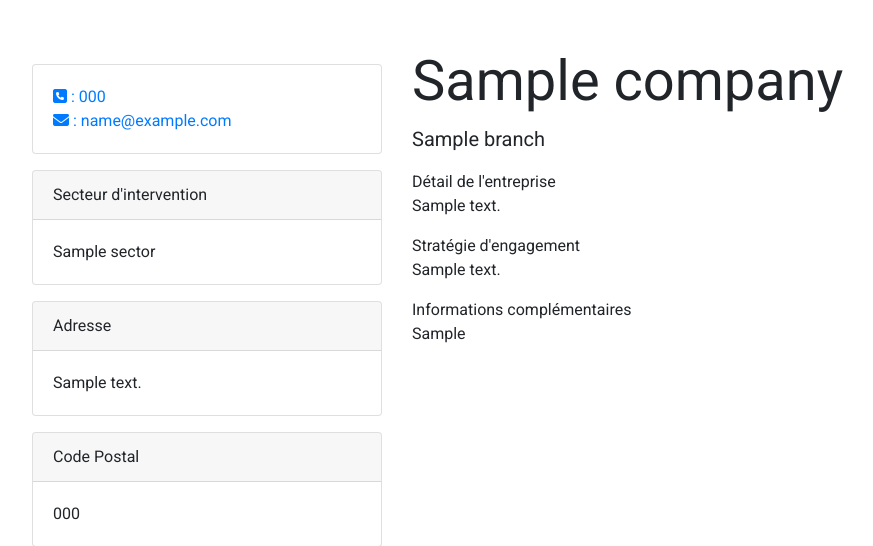
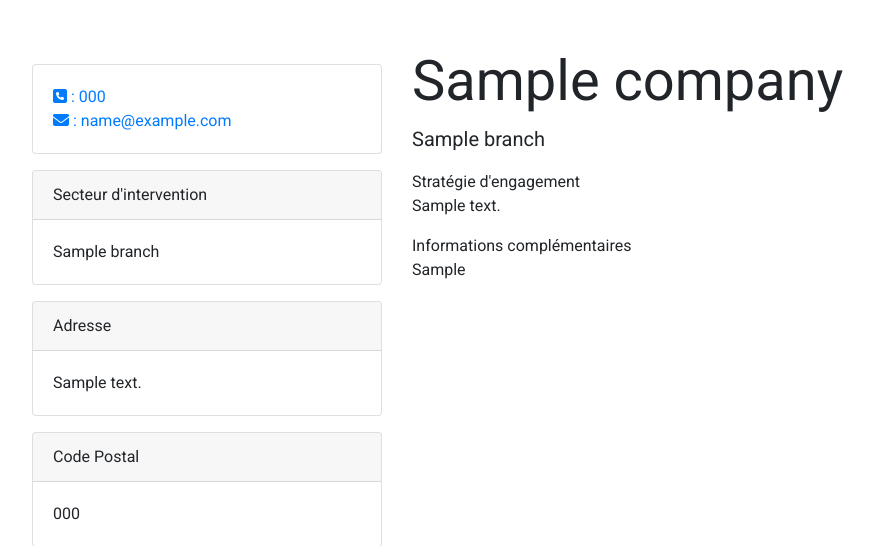
Before and after one commit to Societes-AnitCOR/societiesanticor.org, a Symfony app: template templates/main/companyPageView.html.twig in a window 1280 px wide. Shown: the part 67-613 px from the top of the page, without its empty margins (53-926 px from the left). Run offline with Twig, Linux system fonts and the light colour scheme; the template is opened without the code that fills it: most values are stand-ins (such as "Sample title", 1, 10 or a date in 2020); grey boxes marked "Sample" are stand-in pictures; some libraries are stand-ins or nearby versions; some web fonts are replaced.

Commit message:
Correction sur la page entreprise

```diff
--- a/templates/main/companyPageView.html.twig
+++ b/templates/main/companyPageView.html.twig
@@ -22,16 +22,16 @@
                         <a href="tel:{{ company.telephone }}"><span class="fas fa-phone-square"></span> :
                             <span>{{ company.telephone }}</span>
                         </a><br>
-                        <a href="mailto:{{ company.emailContact }}">
+                        <a href="mailto:{{ company.email }}">
                             <span class="fas fa-envelope"></span> :
-                            <span>{{ company.emailContact }}</span></a><br>
+                            <span>{{ company.email }}</span></a><br>
                     </div>
                 </div>
 
                 <div class="card  my-3">
                     <div class="card-header">Secteur d'intervention </div>
                     <div class="card-body">
-                        <span>{{ company.sector }}</span>
+                        <span>{{ company.branch }}</span>
                     </div>
 
                 </div>
@@ -77,8 +77,8 @@
                     <div class="">
 
                         <div class=" companyInfos">
-                            <span class="h6">Détail de l'entreprise </span>
-                                <p>{{ company.branchDetail }}</p>
+                            {# <span class="h6">Détail de l'entreprise </span>
+                                <p>{{ company.branchDetail }}</p> #}
                             <span class="h6">Stratégie d'engagement</span>
                                 <p>{{ company.description }}</p>
                             <span class="h6">Informations complémentaires</span>
```
